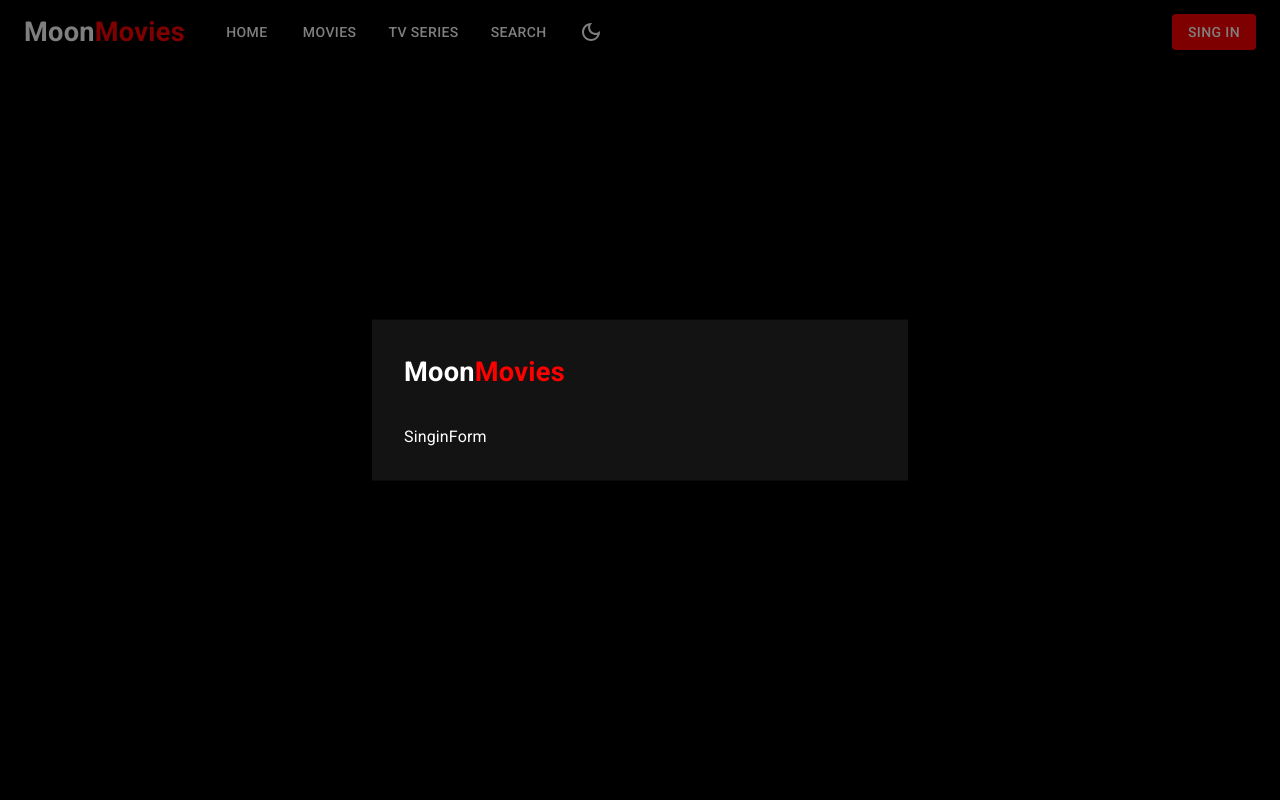
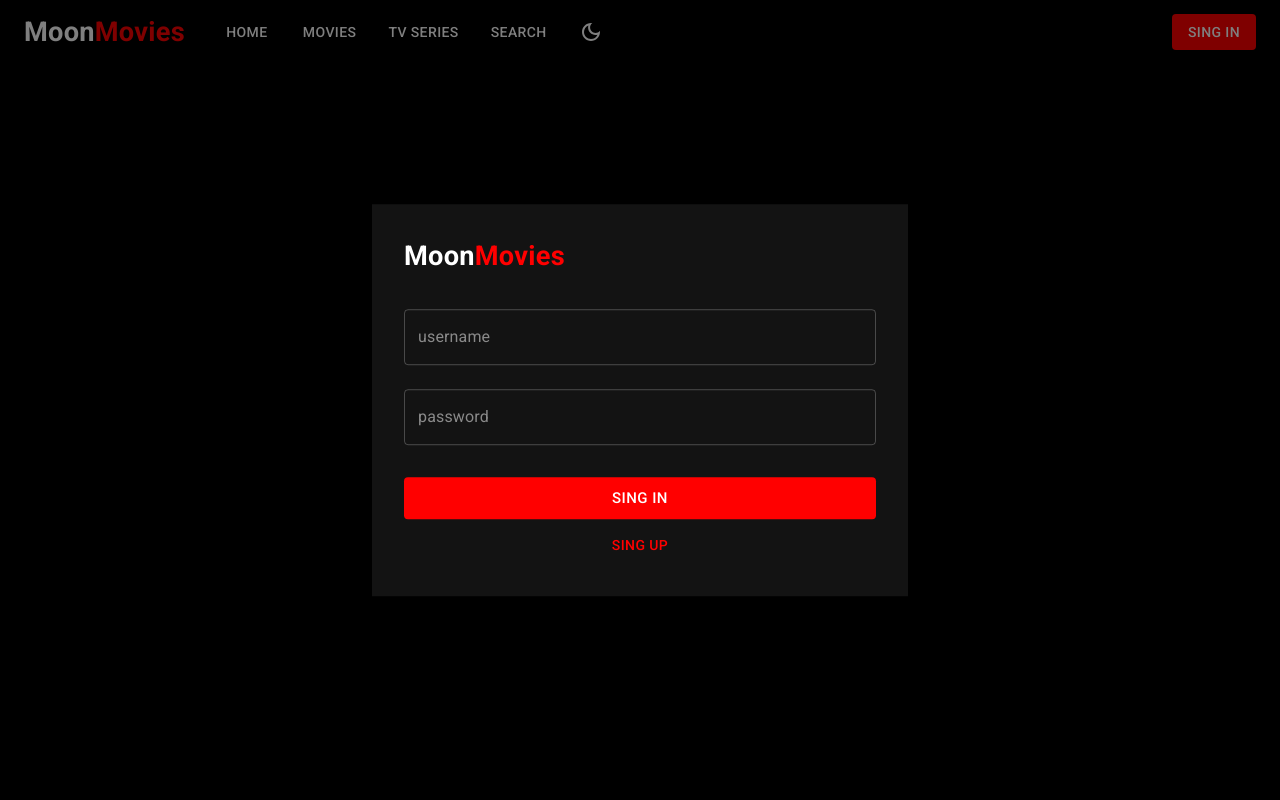
Before and after one commit to aliaksandr-bandziuk/fullstack-movies, a React (Create React App) app in the folder client/: page /favorites in a window 1280 px wide. Shown: the top 800 px of the page. Built offline with nearby package versions, Linux system fonts and the light colour scheme.

Commit message:
feat: singin form is done

```diff
--- a/client/src/components/common/SinginForm.jsx
+++ b/client/src/components/common/SinginForm.jsx
@@ -1,8 +1,104 @@
-import React from 'react'
+import React, { useState } from 'react'
+import { LoadingButton } from "@mui/lab"
+import { Alert, Box, Button, Stack, TextField } from "@mui/material"
+import { useFormik } from "formik"
+import { useDispatch } from 'react-redux'
+import { toast } from "react-toastify"
+import * as Yup from "yup"
+
+import userApi from "../../api/modules/user.api"
+import { setAuthModalOpen } from '../../redux/features/authModalSlice'
+import { setUser } from "../../redux/features/userSlice"
 
 const SinginForm = ({ switchAuthState }) => {
+  const dispatch = useDispatch()
+
+  const [isLoginRequest, setIsLoginRequest] = useState(false)
+  const [errorMessage, setErrorMessage] = useState()
+
+  const singinForm = useFormik({
+    initialValues: {
+      password: "",
+      username: ""
+    },
+    validationSchema: Yup.object({
+      username: Yup.string()
+        .min(6, "username must contain minimum 6 characters")
+        .required("username is required"),
+      password: Yup.string()
+        .min(8, "password must contain minimum 8 characters")
+        .required("password is required"),
+    }),
+    onSubmit: async values => {
+      setErrorMessage(undefined)
+      setIsLoginRequest(true)
+      const { response, err } = await userApi.singin(values)
+      setIsLoginRequest(false)
+
+      if (response) {
+        singinForm.resetForm()
+        dispatch(setUser(response))
+        dispatch(setAuthModalOpen(false))
+        toast.success("Sing in success")
+      }
+
+      if (err) setErrorMessage(err.message)
+    }
+  })
+
   return (
-    <div>SinginForm</div>
+    <Box component="form" onSubmit={singinForm.handleSubmit}>
+      <Stack spacing={3}>
+        <TextField
+          type="text"
+          placeholder="username"
+          name="username"
+          fullWidth
+          value={singinForm.values.username}
+          onChange={singinForm.handleChange}
+          color="success"
+          error={singinForm.touched.username && singinForm.errors.username !== undefined}
+          helperText={singinForm.touched.username && singinForm.errors.username}
+        />
+        <TextField
+          type = "password"
+          placeholder="password"
+          name = "password"
+          fullWidth
+          value={singinForm.values.password}
+          onChange={singinForm.handleChange}
+          color="success"
+          error = {singinForm.touched.password && singinForm.errors.password !== undefined}
+          helperText={singinForm.touched.password && singinForm.errors.password}
+        />
+      </Stack>
+
+      <LoadingButton
+        type="submit"
+        fullWidth
+        size="large"
+        variant="contained"
+        sx={{ marginTop: 4 }}
+        loading={isLoginRequest}
+
+      >
+        sing in
+      </LoadingButton>
+
+      <Button
+        fullWidth
+        sx={{ marginTop: 1 }}
+        onClick={() => switchAuthState()}
+      >
+        sing up
+      </Button>
+
+      {errorMessage && (
+        <Box sx={{ marginTop: 2 }}>
+          <Alert severity='error' variant='outline'>{errorMessage}</Alert>
+        </Box>
+      )}
+    </Box>
   )
 }
 
```
Also changed, not shown: 1 other file (tests, documents, lock files or other folders).
